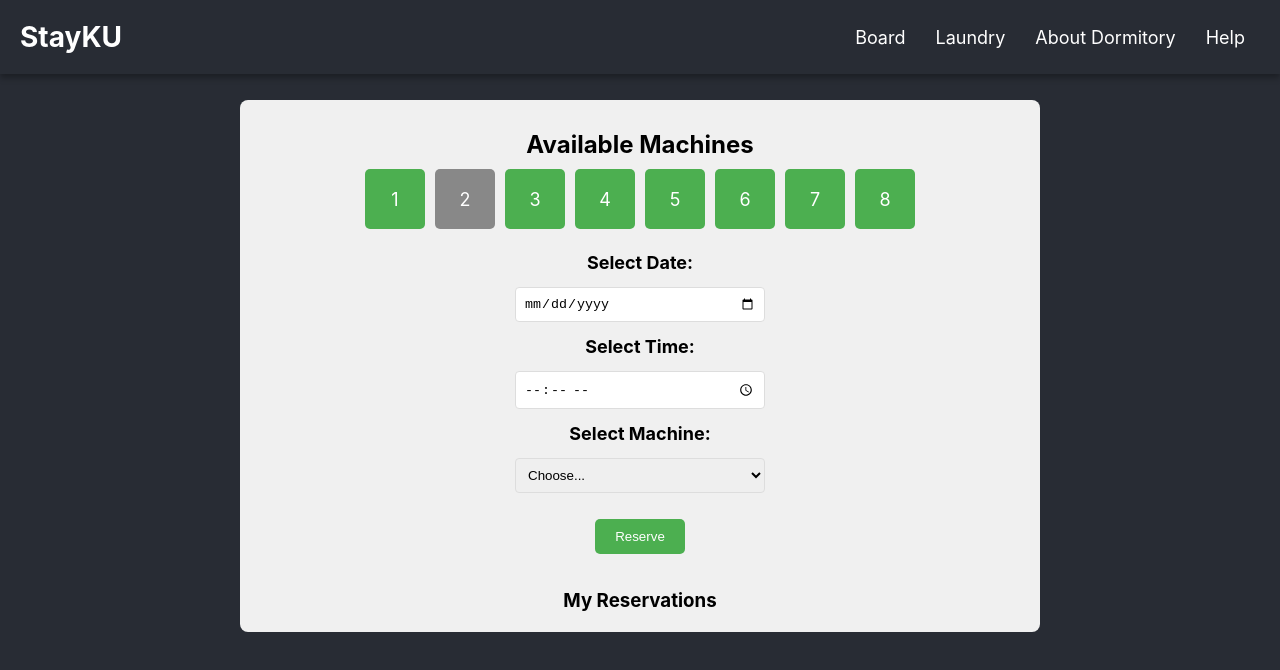
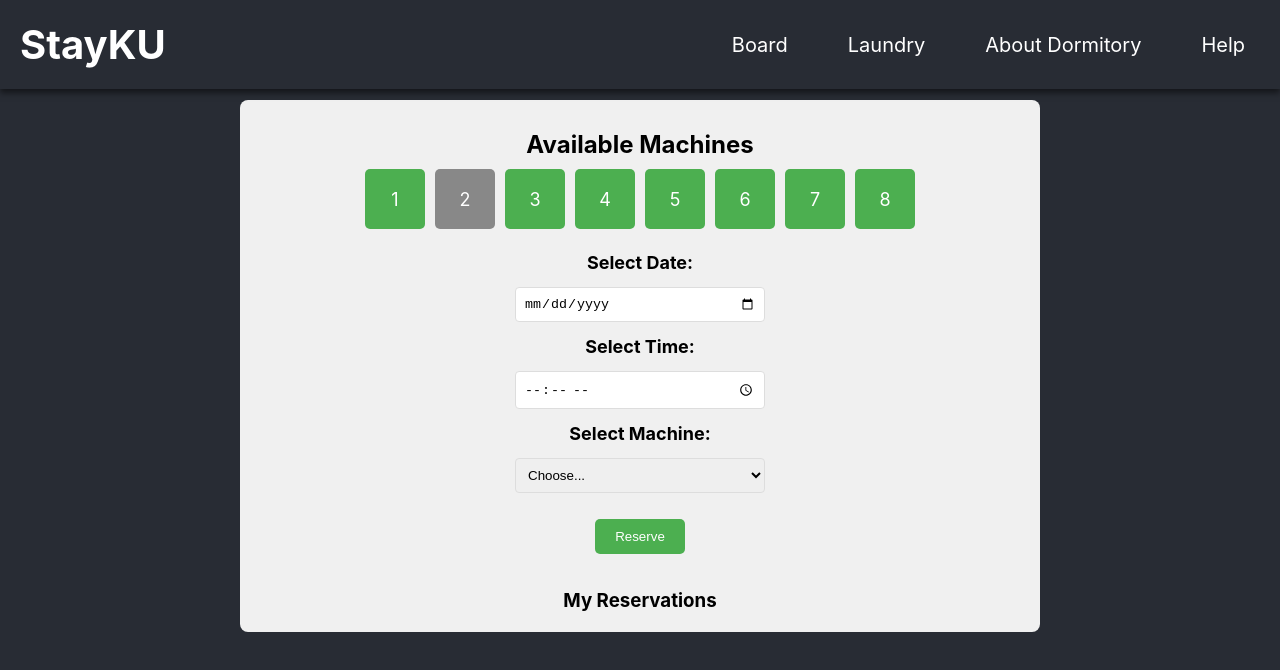
Before and after one commit to sebiinim/StayKU, a React (Create React App) app in the folder FrontEnd/: page /Laundry/Reservation in a window 1280 px wide. Shown: the top 670 px of the page. Built offline with nearby package versions, Linux system fonts and the light colour scheme.

Commit message:
Reservation 일부 수정

```diff
--- a/FrontEnd/src/components/pages/Laundry/Reservation.js
+++ b/FrontEnd/src/components/pages/Laundry/Reservation.js
@@ -1,4 +1,5 @@
 import React, { useState } from 'react';
+import { useNavigate } from 'react-router-dom';
 import './Reservation.css';
 
 function Reservation() {
@@ -6,6 +7,8 @@ function Reservation() {
     const [selectedTime, setSelectedTime] = useState('');
     const [selectedMachine, setSelectedMachine] = useState('');
     const [reservations, setReservations] = useState([]);
+
+    const navigate = useNavigate();
 
     const handleReservation = () => {
         if (!selectedDate || !selectedTime || !selectedMachine) {
@@ -21,16 +24,55 @@ function Reservation() {
         alert('예약이 완료되었습니다.');
     };
 
+    const goToDashBoard = () => {
+        navigate('/dashboard');
+    };
+    const goToReservation = () => {
+        navigate('/laundry/reservation');
+    };
+
     return (
         <div className="reservation-container">
             {/* 상단 헤더 */}
-            <header className="reservation-header">
-                <h1>StayKU</h1>
-                <nav className="reservation-navbar">
-                    <span>Board</span>
-                    <span>Laundry</span>
-                    <span>About Dormitory</span>
-                    <span>Help</span>
+            <header className="top_left">
+                <div className="logo" onClick={goToDashBoard} style={{ cursor: "pointer" }}>
+                    StayKU
+                </div>
+                <nav className="navbar">
+                    <ul className="menu">
+                        <li className="menu-item">
+                            Board
+                            <ul className="submenu">
+                                <li>Community</li>
+                                <li>Matching Roommates</li>
+                                <li>Categories</li>
+                            </ul>
+                        </li>
+                        <li className="menu-item">
+                            Laundry
+                            <ul className="submenu">
+                                <li onClick={goToReservation}>Reservation</li>
+                                <li>Current Situation</li>
+                                <li>Help</li>
+                            </ul>
+                        </li>
+                        <li className="menu-item">
+                            About Dormitory
+                            <ul className="submenu">
+                                <li>News</li>
+                                <li>Facilities</li>
+                                <li>Event</li>
+                            </ul>
+                        </li>
+                        <li className="menu-item">
+                            Help
+                            <ul className="submenu">
+                                <li>Email</li>
+                                <li>Phone</li>
+                                <li>Location</li>
+                            </ul>
+                        </li>
+                    </ul>
                 </nav>
             </header>
 
```
